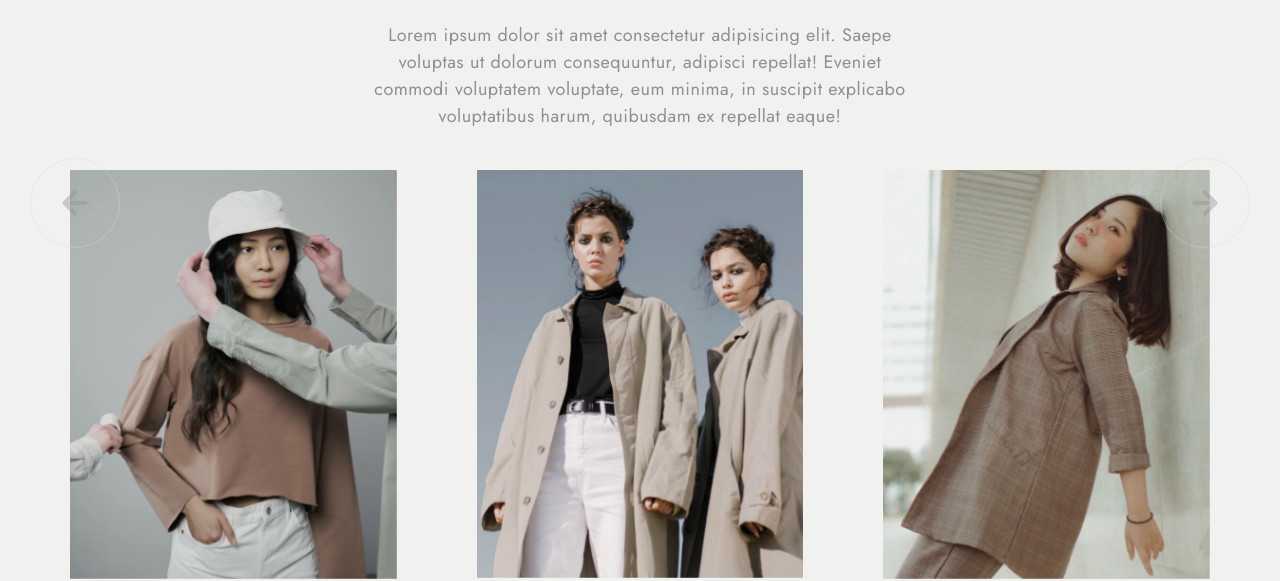
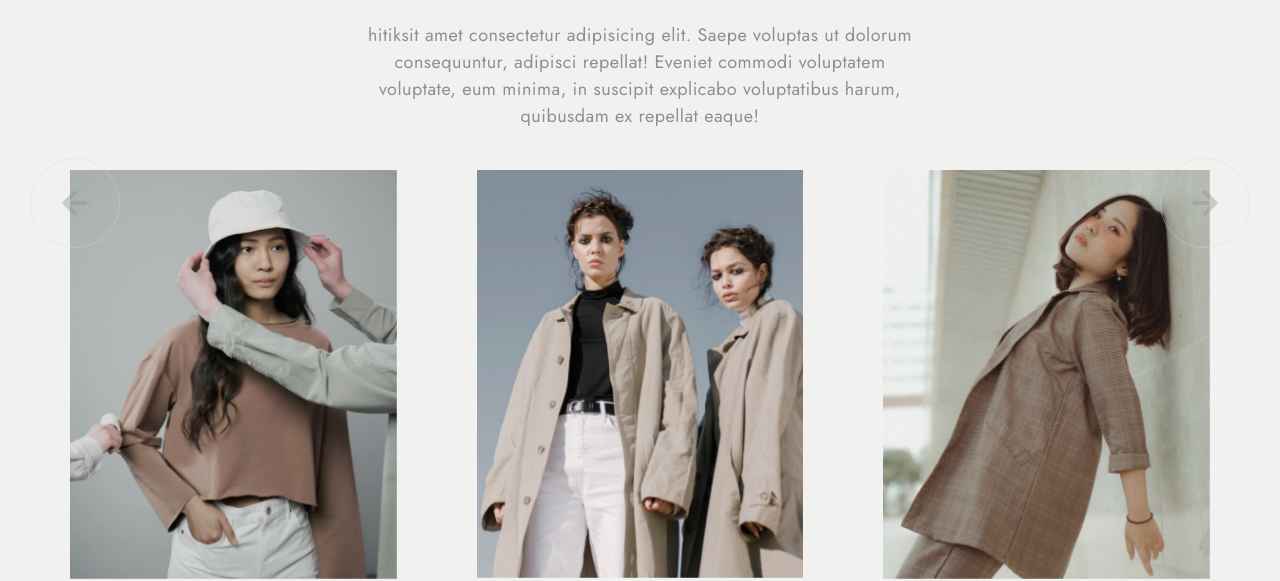
Before and after one commit to cyber5678/cyber, a plain HTML site: page index.html in a window 1280 px wide. Shown: the part 242-823 px from the top of the page. Drawn offline with nearby package versions, Linux system fonts and the light colour scheme; files whose address does not match are found by name.

Commit message:
Update index.html

```diff
--- a/index.html
+++ b/index.html
@@ -437,7 +437,7 @@
       <div class="row justify-content-center">
         <h1 class="section-title text-center mt-4" data-aos="fade-up">Hitik roshan</h1>
         <div class="col-md-6 text-center" data-aos="fade-up" data-aos-delay="300">
-          <p>Lorem ipsum dolor sit amet consectetur adipisicing elit. Saepe voluptas ut dolorum consequuntur, adipisci
+          <p>hitiksit amet consectetur adipisicing elit. Saepe voluptas ut dolorum consequuntur, adipisci
             repellat! Eveniet commodi voluptatem voluptate, eum minima, in suscipit explicabo voluptatibus harum,
             quibusdam ex repellat eaque!</p>
         </div>
```
